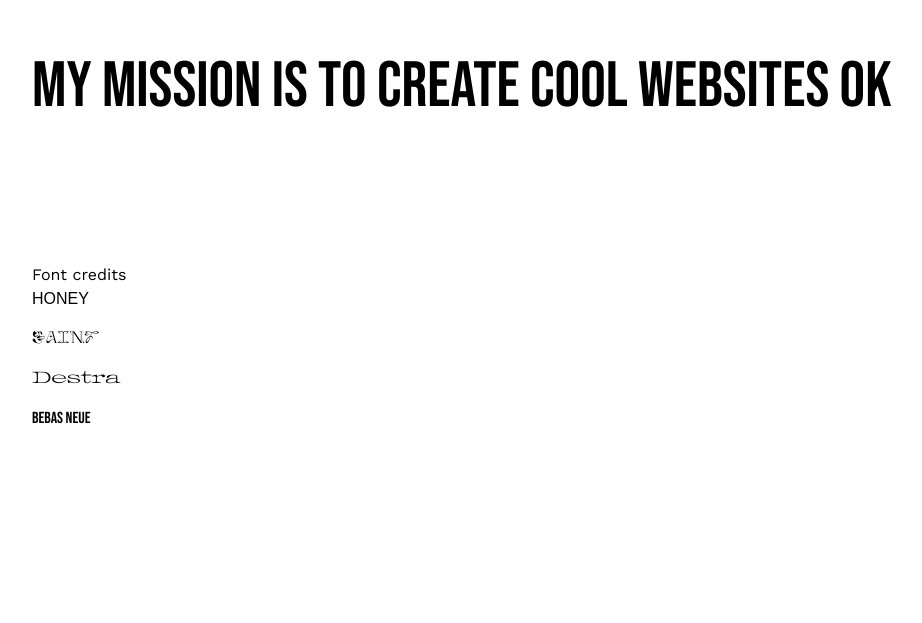
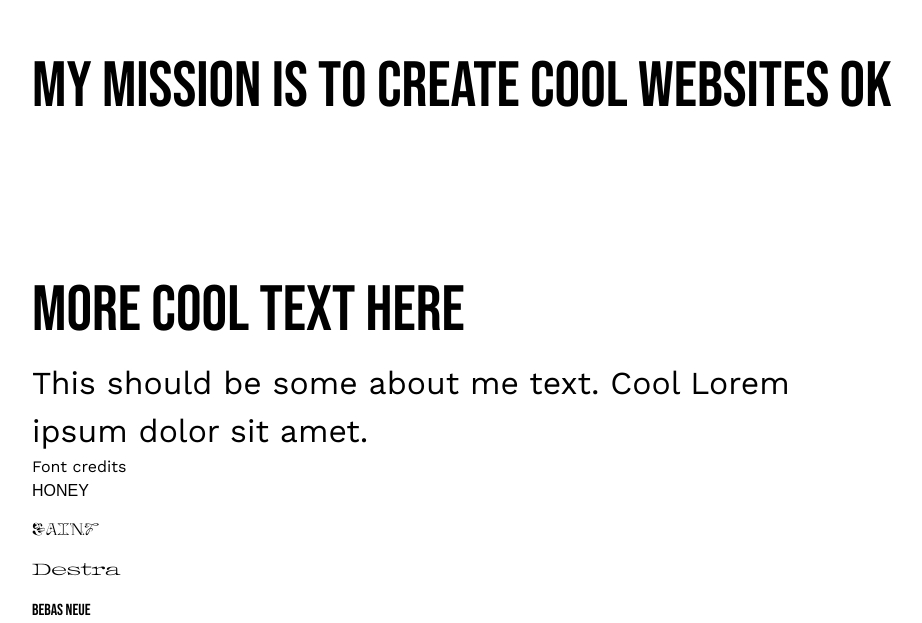
Before and after one commit to faun3/my-cool-portfolio, a Next.js app: page / in a window 1280 px wide. Shown: the part 913-1536 px from the top of the page, without its empty margins (176-1098 px from the left). Before the commit the page ends 1344 px from the top, so only its background shows below. Built offline with nearby package versions, Linux system fonts and the light colour scheme; a web font is replaced by a local one.

Commit message:
feat: start working on About page content

```diff
--- a/app/globals.css
+++ b/app/globals.css
@@ -7,3 +7,13 @@
     animation-play-state: paused;
   }
 }
+
+@layer base {
+  .heading-2 {
+    @apply font-bebas text-[4rem];
+  }
+
+  .body-2 {
+    @apply text-[2rem];
+  }
+}
--- a/app/page.tsx
+++ b/app/page.tsx
@@ -2,6 +2,7 @@
 import TextMarquee from "@/components/TextMarquee";
 import Image from "next/image";
 import Mission from "@/components/Mission";
+import About from "@/components/About";
 import { useEffect, useRef } from "react";
 import Lenis from "@studio-freight/lenis";
 
@@ -41,6 +42,7 @@ export default function Home() {
 
       <main className="md:w-[864px] lg:w-[1184px] w-[296px] mx-auto">
         <Mission />
+        <About />
         <p>Font credits</p>
         <div className="flex flex-col gap-4">
           <span className="font-honey uppercase">Honey</span>
--- /dev/null
+++ b/components/About.tsx
@@ -0,0 +1,11 @@
+const About = () => {
+  return (
+    <div>
+      <p className="heading-2">More cool text here</p>
+      <p className="body-2">
+        This should be some about me text. Cool Lorem ipsum dolor sit amet.
+      </p>
+    </div>
+  );
+};
+export default About;
```
